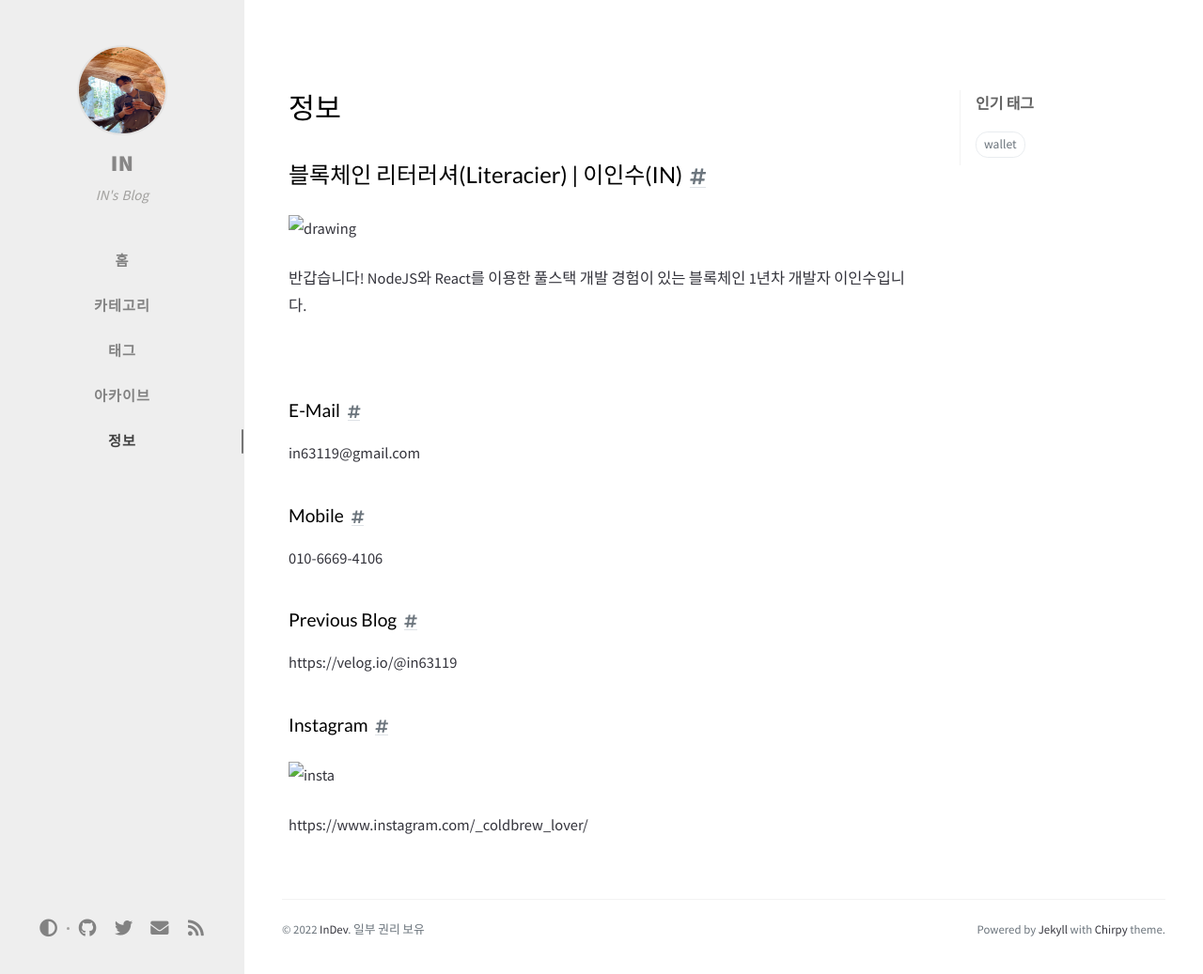
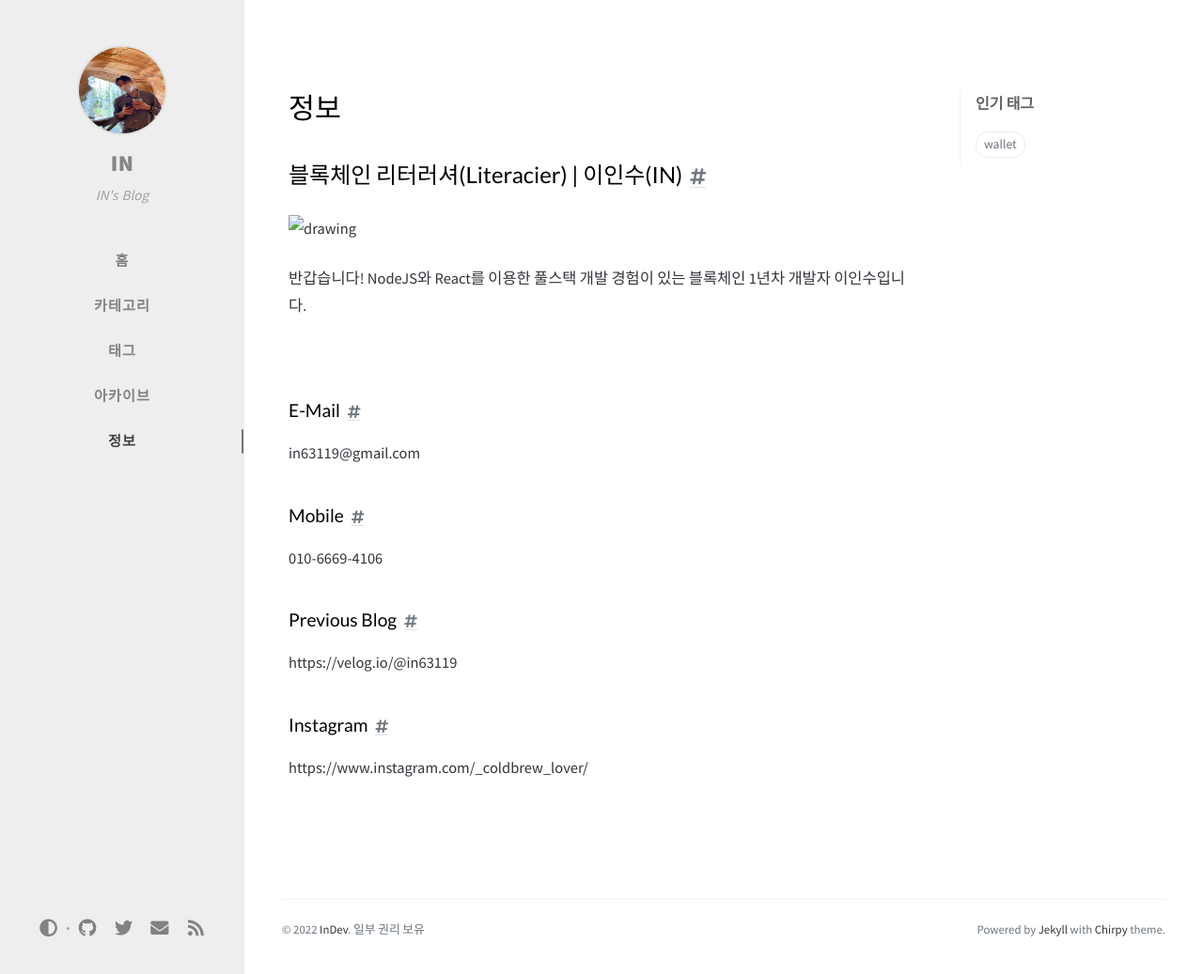
Before and after one commit to in63119/in63119.github.io, a Jekyll site: the page built from _tabs/about.md, in a window 1280 px wide and 1037 px high. Shown: the whole window at 94% size. Built offline with Jekyll 4.4.1, drawn with Linux system fonts in a browser that asks for light colours; nearby versions of some CDN libraries; comment, search, counter and statistics services are not loaded.

Commit message:
Update about.md

```diff
--- a/_tabs/about.md
+++ b/_tabs/about.md
@@ -22,8 +22,4 @@ in63119@gmail.com
 https://velog.io/@in63119
 
 ### Instagram
-<p>
-  <img src="https://user-images.githubusercontent.com/65399118/197374431-7925b1ed-4389-473d-a6b0-309e2f17248a.jpeg" alt="insta" width="30"/>
-
-  </p>
   https://www.instagram.com/_coldbrew_lover/
```
